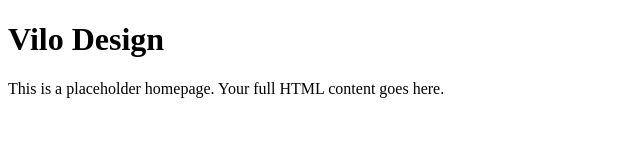
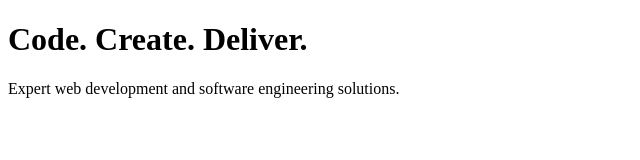
Before and after one commit to agrattray/vilo-design, a plain HTML site: page index.html in a window 1280 px wide. Shown: the whole page, without its empty margins (0-640 px from the left). Drawn offline with Linux system fonts and the light colour scheme.

Commit message:
Add files via upload

```diff
--- a/index.html
+++ b/index.html
@@ -1,12 +1,15 @@
+
 <!DOCTYPE html>
 <html lang="en">
 <head>
   <meta charset="UTF-8">
   <meta name="viewport" content="width=device-width, initial-scale=1.0">
   <title>Vilo Design - Web Development & Software Engineering</title>
+  <!-- Styles and full HTML content go here (truncated here for brevity) -->
 </head>
 <body>
-  <h1>Vilo Design</h1>
-  <p>This is a placeholder homepage. Your full HTML content goes here.</p>
+  <!-- Full Vilo Design HTML from earlier -->
+  <h1>Code. Create. Deliver.</h1>
+  <p>Expert web development and software engineering solutions.</p>
 </body>
 </html>
```
Also changed, not shown: 1 other file.
